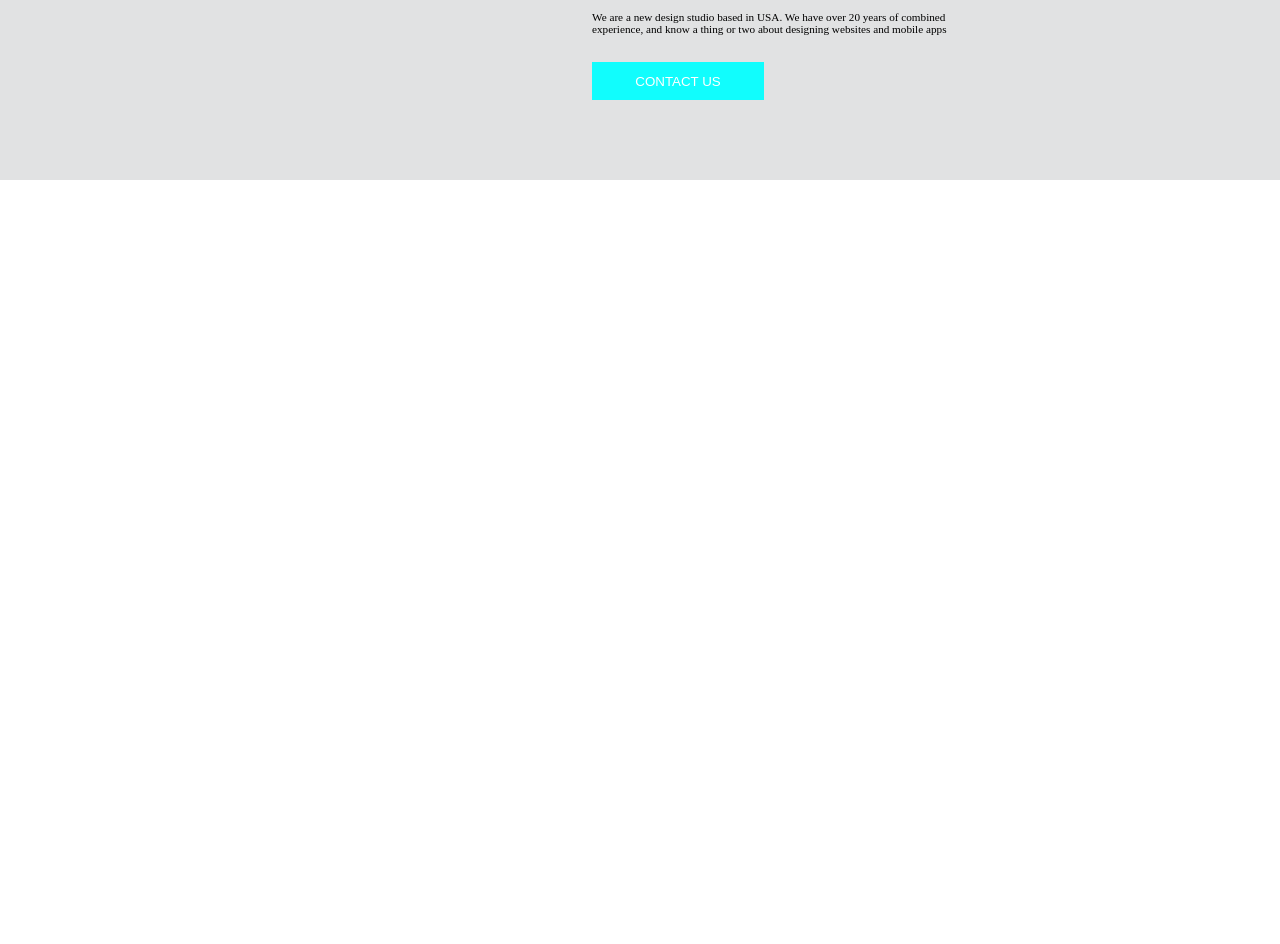
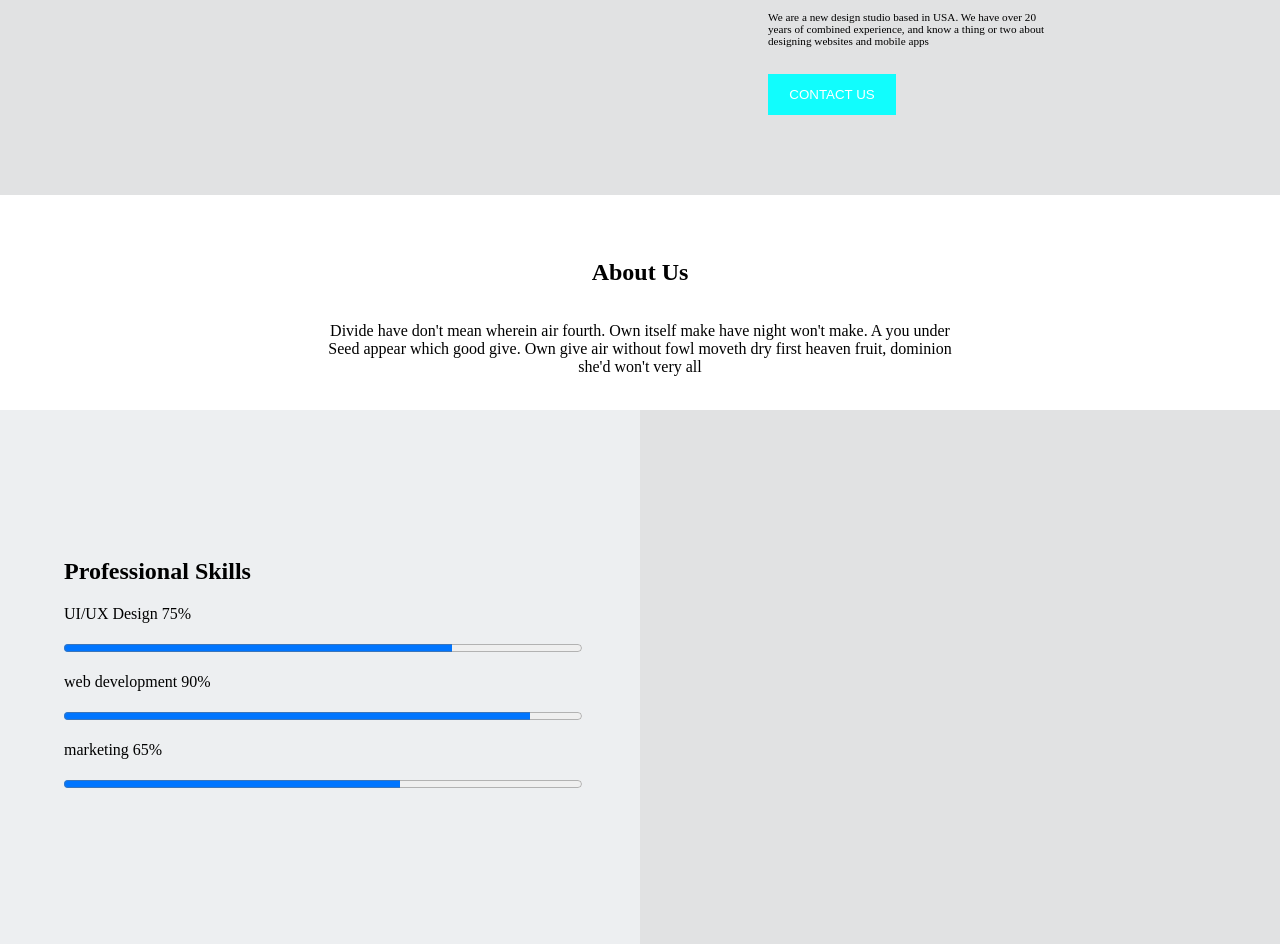
Before and after one commit to davydenkokolya2/Motivation, a website: page index.html in a window 1280 px wide. Shown: the part 164-1108 px from the top of the page. Before the commit the page ends 800 px from the top, so only its background shows below. Drawn offline with Linux system fonts and the light colour scheme.

Commit message:
add_skills

```diff
--- a/index.html
+++ b/index.html
@@ -18,8 +18,36 @@
         </div>
         <div class="head_down">
             <h1>We Design and Develop</h1>
-            <p>We are a new design studio based in USA. We have over 20 years of combined experience, and know a thing or two about designing websites and mobile apps</p>
+            <p>We are a new design studio based in USA. We have over 20 years of combined experience, and know a thing
+                or two about designing websites and mobile apps</p>
             <div><button href="#">CONTACT US</button></div>
         </div>
     </div>
+    <div class="About_us">
+        <h2>About Us</h2>
+        <div>
+            <p>Divide have don't mean wherein air fourth. Own itself make have night won't make. A you under Seed appear
+                which good give. Own give air without fowl moveth dry first heaven fruit, dominion she'd won't very all
+            </p>
+        </div>
+        <img src="" alt="">
+    </div>
+    <div class="skills">
+        <div class="skills_left">
+            <h2>Professional Skills</h2>
+            <div>
+                <p>UI/UX Design 75%</p>
+                <progress value="75" max="100"></progress>
+            </div>
+            <div>
+                <p>web development 90%</p>
+                <progress value="90" max="100"></progress>
+            </div>
+            <div>
+                <p>marketing 65%</p>
+                <progress value="65" max="100"></progress>
+            </div>
+        </div>
+        <div class="skills_right"></div>
+    </div>
 </body>
--- a/index.scss
+++ b/index.scss
@@ -10,11 +10,10 @@
 .head_up {
     display: grid;
     grid-template-columns: repeat(7, 1fr);
-    //grid-auto-rows: 200px;
     color: black;
     text-align: center;
     font-size: 0.7rem;
-    margin-left: 33rem;
+    margin-left: 50%;
 }
 
 .head_down {
@@ -25,21 +24,56 @@
     color: black;
     text-align: left;
     font-size: 0.7rem;
-    margin-left: 37rem;
+    margin-left: 60%;
 }
 
-.head_down p{
+.head_down p {
     display: grid;
     grid-template-columns: 4fr 3fr;
 }
-.head_down div{
+.head_down div {
     margin-top: 1rem;
     display: grid;
     grid-template-columns: 1fr 3fr;
 }
-.head_down div button{
+.head_down div button {
     border: none;
     background-color: rgba(0, 255, 255, 0.925);
     color: white;
-    padding: 0.7rem;
+    padding: 10% 8% 10% 8%;
 }
+
+.About_us h2 {
+    margin-top: 5%;
+    text-align: center;
+}
+.About_us div {
+    display: grid;
+    grid-template-columns: 1fr 2fr 1fr;
+}
+.About_us div p {
+    grid-column-start: 2;
+    text-align: center;
+}
+
+.skills {
+    display: grid;
+    grid-template-columns: repeat(2, 1fr);
+
+}
+
+.skills progress {
+    width: 90%;
+}
+
+.skills_left {
+    padding-left: 10%;
+    padding-top: 20%;
+    height:110%;
+    background: rgba(163, 175, 187, 0.2);
+}
+.skills_right {
+    height:110%;
+    padding-top: 20%;
+    background: rgba(179, 182, 184, 0.4);
+}
```
Also changed, not shown: index.css, 1 other file.
